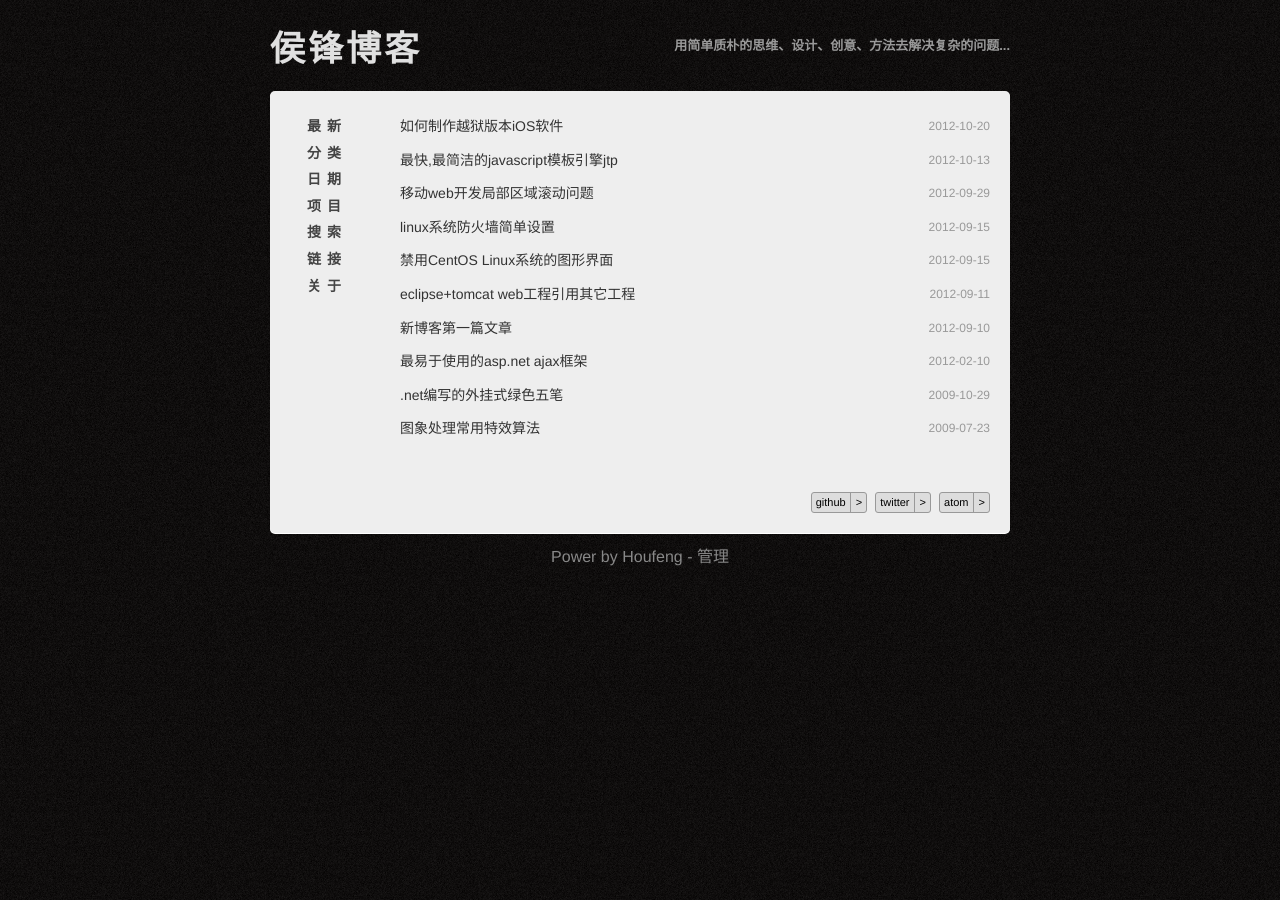
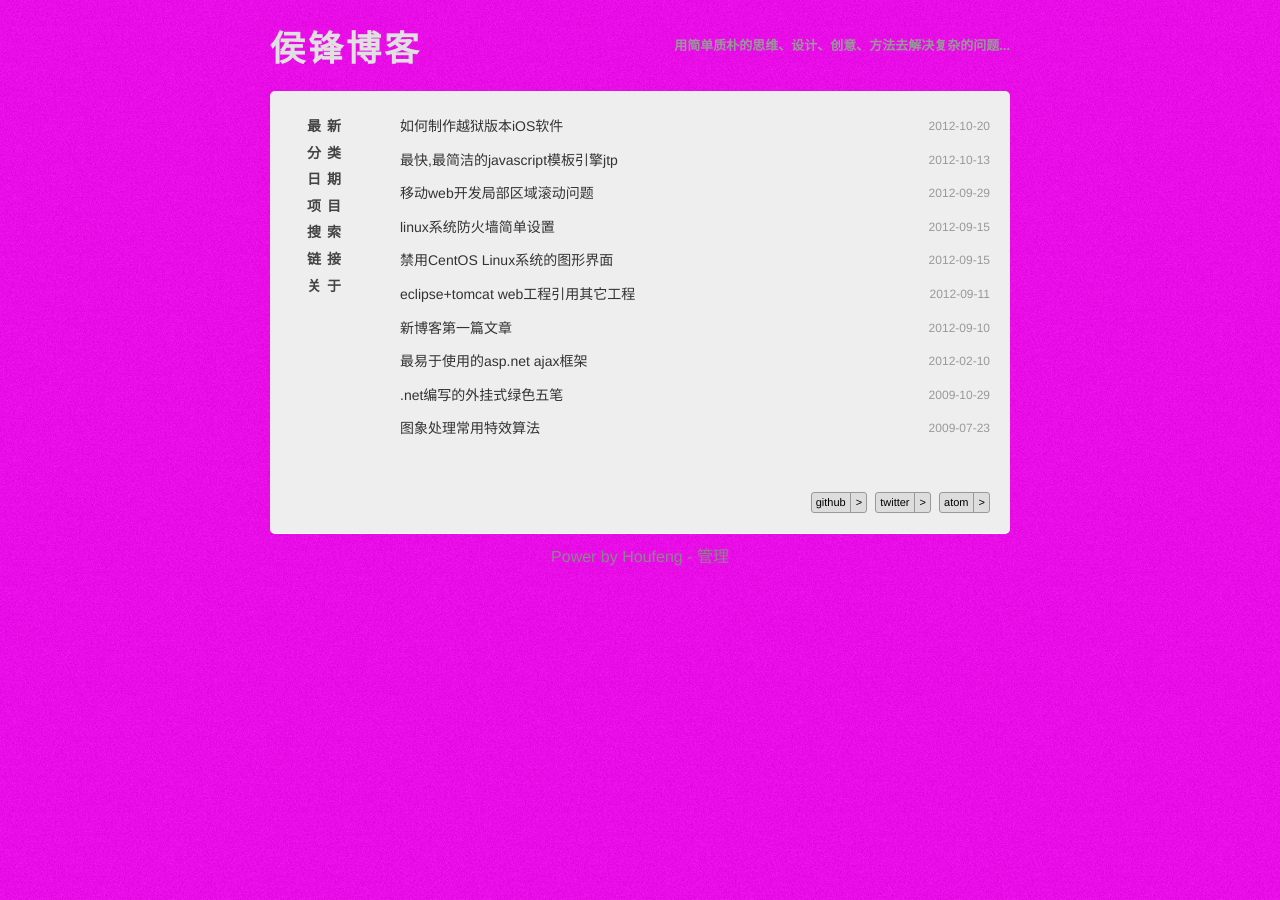
Before and after one commit to Houfeng/houfeng.github.com, a Jekyll site: the page built from index.html, in a window 1280 px wide. Built offline with Jekyll 4.4.1, drawn with Linux system fonts in a browser that asks for light colours; Markdown is read by kramdown in place of the engine named in the settings; comment, search, counter and statistics services are not loaded.

Commit message:
background

```diff
--- a/styles/style.css
+++ b/styles/style.css
@@ -36,7 +36,7 @@ html {
 }
 body {
 	background-attachment:fixed;
-	background: #000 url(../images/bg-5.png);
+	background: rgb(255,0,255) url(../images/bg-5.png);
 	/*background-position:center center;*/
 	font-family:"Helvetica Neue",Helvetica,微软雅黑,Verdana,Arial,sans-serif;
 }
```
